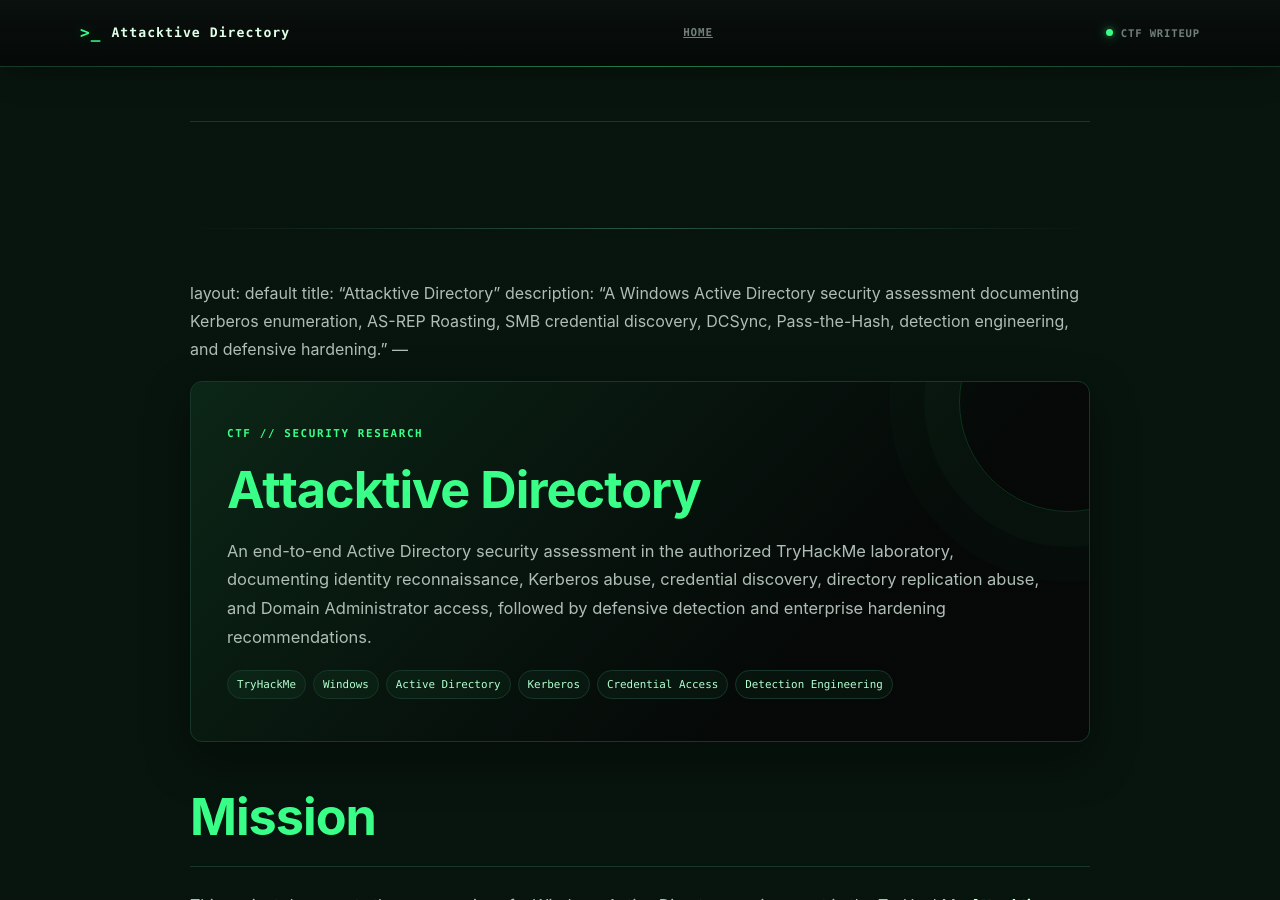
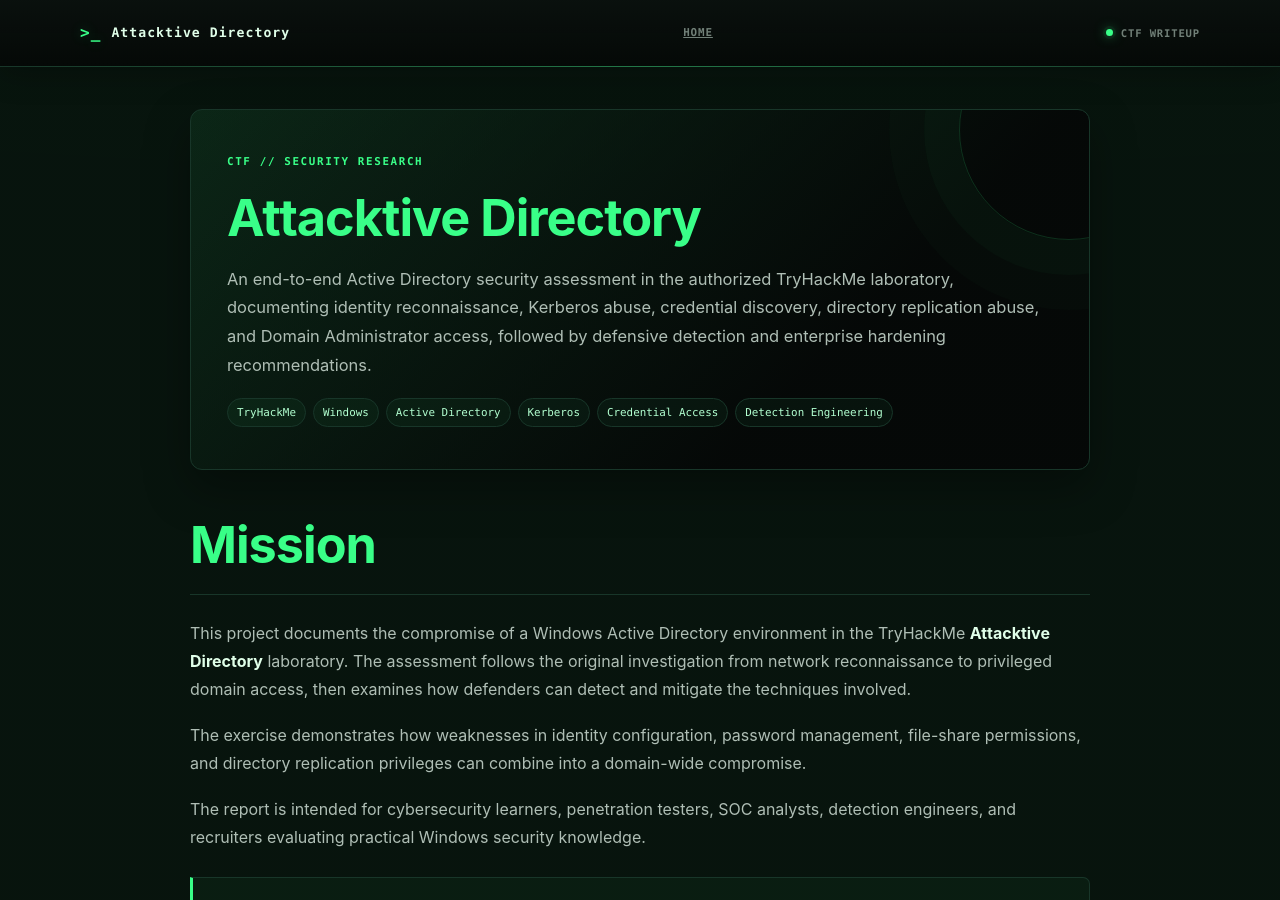
Before and after one commit to anurag-rvnkr1/Attacktive-Directory-TryHackMe-Walkthrough, a Jekyll site: the page built from docs/index.md, in a window 1280 px wide and 900 px high. Built offline with Jekyll 4.4.1, drawn with Linux system fonts in a browser that asks for light colours; our own code applies the rules of GitHub Pages for plain Markdown files.

Commit message:
Clean up front matter in index.md
Removed front matter from index.md.

```diff
--- a/docs/index.md
+++ b/docs/index.md
@@ -1,10 +1,3 @@
-
----
-layout: default
-title: "Attacktive Directory"
-description: "A Windows Active Directory security assessment documenting Kerberos enumeration, AS-REP Roasting, SMB credential discovery, DCSync, Pass-the-Hash, detection engineering, and defensive hardening."
----
-
 <div class="ctf-hero">
 
   <h1>Attacktive Directory</h1>
```
